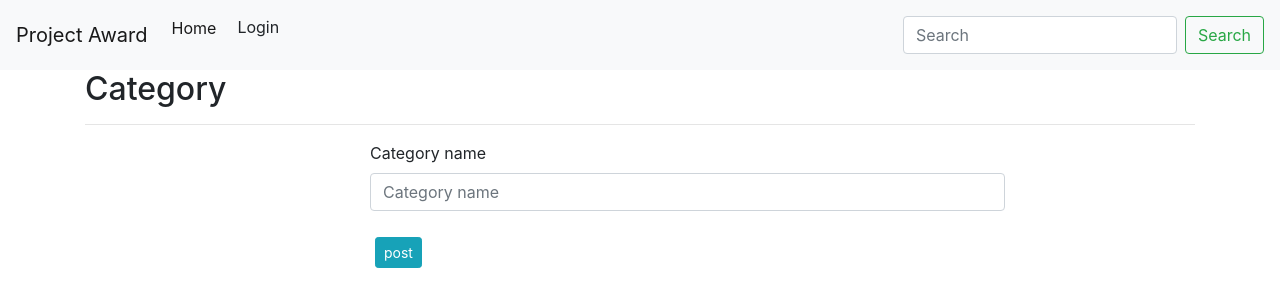
After one commit to chimolirgb/Flash-cards, a Django app: page /addcategory in a window 1280 px wide. The commit adds this page. Shown: the top 307 px of the page. Run offline with Django 3.2, Linux system fonts and the light colour scheme; some libraries are stand-ins or nearby versions.

Commit message:
add card categories and cards display

```diff
--- a/flashcards/forms.py
+++ b/flashcards/forms.py
@@ -1,11 +1,11 @@
 from django import forms
 from django.contrib.auth.models import User
-from .models import Card,Profile
+from .models import Card,Profile,Category
 
 class CardForm(forms.ModelForm):
     class Meta:
         model = Card
-        fields = ('title','content','category')
+        fields = ('title','content')
 
 
 class ProfileForm(forms.ModelForm):
@@ -29,3 +29,8 @@ class UpdateUserProfileForm(forms.ModelForm):
     class Meta:
         model = Profile
         fields = ['name', 'photo', 'bio']
+
+class CategoryForm(forms.ModelForm):
+    class Meta:
+        model = Category
+        fields = ['category_name']
--- a/flashcards/models.py
+++ b/flashcards/models.py
@@ -40,14 +40,21 @@ class Profile(models.Model):
     def __str__(self):
         return self.name
 
+class Category(models.Model):
+    user = models.ForeignKey(User,on_delete=models.CASCADE)
+    category_name = models.CharField(max_length=50)
+
+    def save_category(self):
+        self.save()
 
 
 class Card(models.Model):
-    user = models.ForeignKey('Profile', on_delete=models.CASCADE,related_name='cards')
+    category= models.ForeignKey(Category,on_delete=models.CASCADE)
     title = models.CharField(max_length=50)
     content = models.TextField(max_length=200)
     posted = models.DateTimeField(auto_now_add=True)
-    category=models.CharField(max_length=50)
+
+
 
     class Meta:
         ordering = ["-pk"]
--- /dev/null
+++ b/flashcards/templates/addcategory.html
@@ -0,0 +1,29 @@
+{% extends  'base.html' %}
+{% load bootstrap4 %}
+{% load static %}
+{% block content %}
+
+<div class="container">
+
+    <h2>Category</h2>
+    <hr>
+    <form class="form" action="" method="post" novalidate enctype="multipart/form-data">
+        {% csrf_token %}
+        <div class="row">
+            <div class="col-md-3"></div>
+            <div class="col-md-7">
+                {% bootstrap_form form layout='block' %}
+                <button type="submit" class="btn btn-sm btn-info" style="margin-top:10px; margin-left:5px">post</button>
+            </div>
+            <div class="col-md-2"></div>
+
+
+
+        </div>
+    </form>
+
+
+
+</div>
+
+{%endblock %}
--- a/flashcards/templates/index.html
+++ b/flashcards/templates/index.html
@@ -10,10 +10,10 @@
         <h1> Welcome to the Flash-Cards Application</h1>
 
         <div class="row">
-            {%for card in cards%}
+            {%for category in categories%}
 
             <ul>
-                <li><a href="#">{{card.category}}</a> </li>
+                <li><a href="{% url 'category' category=category.id%}">{{category.category_name}}</a> </li>
             </ul>
             {%endfor%}
 
--- a/flashcards/templates/navbar.html
+++ b/flashcards/templates/navbar.html
@@ -10,11 +10,12 @@
       <li class="nav-item active">
         <a class="nav-link" href="/">Home <span class="sr-only">(current)</span></a>
       </li>
+      {% if user.is_authenticated %}
       <li class="nav-item">
-        <a class="nav-link" href="#"></a>
+        <a class="nav-link" href="{% url 'newcategory'%}">New Set</a>
       </li>
       <div class="col-sm-6 col-md-6" style="display: inline-flex; margin-right: 50px;">
-        {% if user.is_authenticated %}
+
 
         <div class="instaicon like" style="display: inline;" class="dropdown">
 
@@ -28,7 +29,7 @@
                     <a href="{%url 'welcome' %}" style="color: inherit;">Home</a>
                 </li>
                 <li>
-                  <a href="{%url 'post'%}" style="color: inherit;">Create New card</a>
+                  <a href="{%url 'newcategory'%}" style="color: inherit;">Create New card</a>
               </li>
                 <li>
                     <a href="/accounts/password_change" style="color: inherit;">Change Password</a>
--- a/flashcards/urls.py
+++ b/flashcards/urls.py
@@ -5,11 +5,12 @@ from django.conf.urls.static import static
 
 urlpatterns=[
     path('',views.welcome,name = 'welcome'),
-    path('^/cards/$',views.post,name = 'post'),
-    path(r'^create/profile/$',views.create_profile, name='create-profile'),
+    path('^/cards/<category>',views.add_card,name = 'post'),
+    # path(r'^create/profile/$',views.create_profile, name='create-profile'),
     path('profile/<str:username>/',views.profile,name='profile'),
-    path(r'^api/profiles/$', views.ProfileList.as_view()),
-    # path('categories/<str:category>/',views.category,name='categories')
+    # path(r'^api/profiles/$', views.ProfileList.as_view()),
+    path('category/<category>',views.category,name='category'),
+    path('addcategory', views.add_category, name='newcategory'),
 
 ]
 if settings.DEBUG:
--- a/flashcards/views.py
+++ b/flashcards/views.py
@@ -2,8 +2,9 @@ from django.shortcuts import render,redirect
 from django.http import HttpResponse,HttpResponseRedirect
 from django.contrib.auth.decorators import login_required
 from django.core.exceptions import ObjectDoesNotExist
-from .models import Profile,Card
-from .forms import ProfileForm,CardForm,UpdateUserProfileForm,UpdateUserForm
+from .models import Category, Profile,Card
+from .forms import ProfileForm,CardForm,UpdateUserProfileForm,UpdateUserForm,CategoryForm
+from django.utils import timezone
 
 from django.contrib.auth.models import User
 from rest_framework.response import Response
@@ -13,28 +14,23 @@ from .serializer import ProfileSerializer
 # Create your views here.
 
 def welcome(request):
-    cards = request.user.profile.cards.all()
-    return render(request, 'index.html', {"cards": cards})
+    categories = Category.objects.filter(user_id=request.user.id)
+    return render(request, 'index.html', {"categories": categories})
 
-def post(request):
-    if request.method == 'POST':
-        form =CardForm(request.POST,request.FILES)
+# def post(request):
+#     if request.method == 'POST':
+#         form =CardForm(request.POST,request.FILES)
 
-        if form.is_valid():
-            post = form.save(commit=False)
-            post.user = request.user.profile
-            post.save()
-        return redirect('/')
-    else:
-        form =CardForm()
+#         if form.is_valid():
+#             post = form.save(commit=False)
+#             post.user = request.user.profile
+#             post.save()
+#         return redirect('/')
+#     else:
+#         form =CardForm()
 
-    return render(request,'post.html',{'form':form})
+#     return render(request,'post.html',{'form':form})
 
-# def category(request,category):
-#     current_category = Card.objects.get(id=category)
-#     cards = Card.objects.get(category=current_category)
-
-#     return render(request,'categories.html', {'cards':cards})
 
 
 @login_required(login_url='/accounts/login/')
@@ -60,6 +56,7 @@ def profile(request,username):
     if request.method == 'POST':
         user_form = UpdateUserForm(request.POST, instance=request.user)
         prof_form = UpdateUserProfileForm(request.POST, request.FILES, instance=request.user.profile)
+
         if user_form.is_valid() and prof_form.is_valid():
             user_form.save()
             prof_form.save()
@@ -82,6 +79,67 @@ class ProfileList(APIView):
         serializers = ProfileSerializer(all_profiles, many=True)
         return Response(serializers.data)
 
+def category(request, category):
+    current_category = Category.objects.get(id=category)
+    cards = Card.objects.filter(category_id=category)
+    return render(request, 'category.html', {"category": current_category, "cards": cards})
+
+
+def add_category(request):
+    if request.method == 'POST':
+        form = CategoryForm(request.POST)
+        if form.is_valid():
+            category = Category(category_name=form.cleaned_data.get('category_name'),
+                        user=request.user)
+            category.save()
+            return redirect('welcome')
+        else:
+            return render(request, 'addcategory.html', {'form': form})
+    else:
+        form = CategoryForm()
+        return render(request, 'addcategory.html', {'form': form})
+
+def add_card(request, category):
+    if request.method == 'POST':
+        form = CardForm(request.POST)
+        if form.is_valid():
+            card = Card(title=form.cleaned_data.get('title'),
+                        content=form.cleaned_data.get('content'),
+                        category=category.objects.get(id=category))
+            card.save()
+            return redirect('category', category=int(category))
+        else:
+            return render(request, 'post.html', {'form': form})
+    else:
+        form = CardForm()
+        return render(request, 'post.html', {'form': form})
+
+
+
+def delete_card(request, card):
+    current_card=Card.objects.get(id=card)
+    category=current_card.category
+    current_card.delete()
+    return redirect('category', category=category.id)
+
+def edit_card(request, card):
+    page_title = "Edit Card"
+    editting_card = Card.objects.get(id=card)
+
+    if request.method == 'POST':
+        form = CardForm(request.POST)
+        if form.is_valid():
+            card = Card.objects.get(id=card)
+            card.title=form.cleaned_data.get('title')
+            card.notes=form.cleaned_data.get('notes')
+            card.date_updated = timezone.now()
+            card.save()
+            return redirect('category', category=card.category.id)
+        else:
+            return render(request, 'add-card.html', {'form': form, "page_title": page_title})
+    else:
+        form = CardForm(initial={'title': editting_card.title, 'notes': editting_card.notes})
+        return render(request, 'add-card.html', {'form': form, "page_title": page_title})
 
 def logout(request):
     logout(request)
```
Also changed, not shown: flashcards/templates/categories.html (deleted, +0 -20 lines), flashcards/templates/category.html (added, +22 -0 lines), flashcards/migrations/0007_auto_20210722_1448.py (added), flashcards/migrations/0008_category_user.py (added), flashcards/migrations/0009_auto_20210722_1701.py (added).
